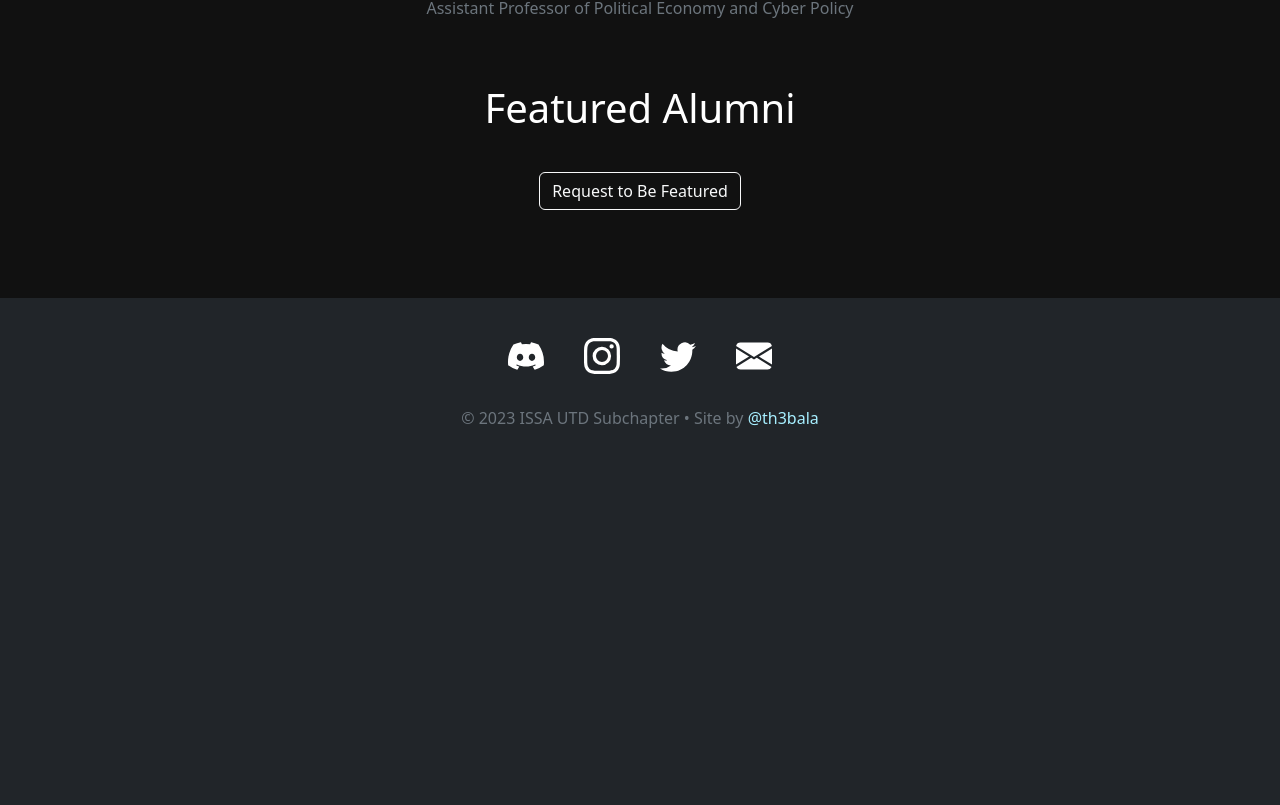
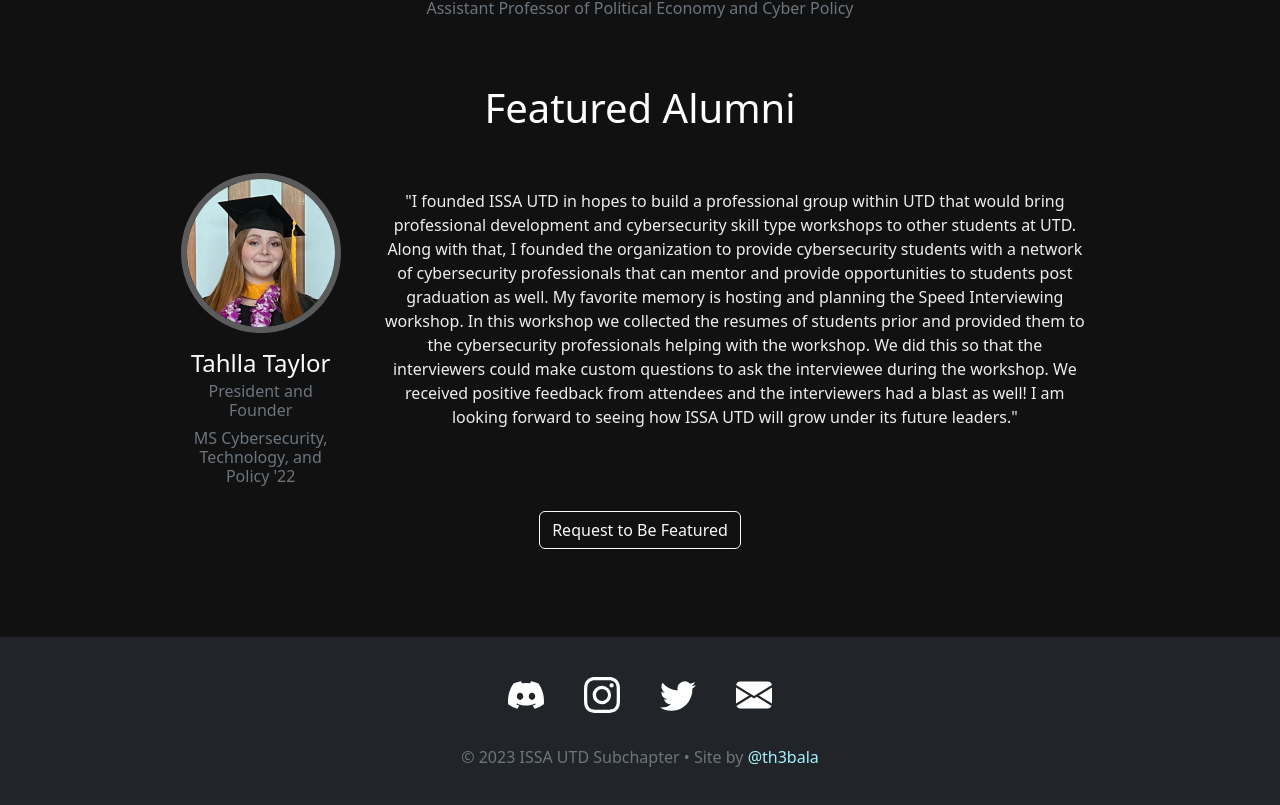
Before and after one commit to la-bala/issa-utd, a Vue app: page /about in a window 1280 px wide. Shown: the part 1840-2645 px from the top of the page. Before the commit the page ends 2326 px from the top, so only its background shows below. Built offline with nearby package versions, Linux system fonts and the light colour scheme.

Commit message:
alumni feature added

```diff
--- /dev/null
+++ b/src/components/Alumni.vue
@@ -0,0 +1,86 @@
+<script>
+import LinkedinIcon from './icons/LinkedinIcon.vue';
+import tahllaTaylorPic from '@/assets/tahllataylor.jpg';
+
+export default {
+    components: {
+        LinkedinIcon
+    },
+    props: {
+        name: String
+    },
+    data() {
+        return {
+            members: {
+                "Tahlla Taylor": { avatar: tahllaTaylorPic, linkedin: "https://www.linkedin.com/in/tahlla-taylor-1750194b", site: "" }
+            }
+        }
+    }
+}
+</script>
+
+<template>
+    <div class="team-member card mb-3 bg-transparent">
+        <div class="row justify-content-center">
+            <div class="col-lg-2">
+                <div id="memberHeader">
+                    <div id="memberCircle">
+                        <img id="memberImage" class="rounded-circle" :src="members[name].avatar" :alt="name" />
+                        <div id="memberOverlay">
+                            <div id="memberLinks" class="d-flex justify-content-center">
+                                <LinkedinIcon v-if="members[name].linkedin != ''" :size="32" :link="members[name].linkedin"/>
+                            </div>
+                        </div>
+                    </div>
+                </div>
+                <h4 class="text-white fs-4 mb-1">Tahlla Taylor</h4>
+                <h5 class="fs-6 text-muted">President and Founder</h5>
+                <h6 class="fs-6 text-muted">MS Cybersecurity, Technology, and Policy '22</h6>
+            </div>
+            <div class="col-lg-8">
+            <div class="card-body text-white">
+                <p style="color: #eeeeee" class="card-text fs-7">"I founded ISSA UTD in hopes to build a professional group within UTD that would bring professional development and cybersecurity skill type workshops to other students at UTD. Along with that, I founded the organization to provide cybersecurity students with a network of cybersecurity professionals that can mentor and provide opportunities to students post graduation as well. My favorite memory is hosting and planning the Speed Interviewing workshop. In this workshop we collected the resumes of students prior and provided them to the cybersecurity professionals helping with the workshop. We did this so that the interviewers could make custom questions to ask the interviewee during the workshop. We received positive feedback from attendees and the interviewers had a blast as well! I am looking forward to seeing how ISSA UTD will grow under its future leaders."</p>
+            </div>
+            </div>
+        </div>
+    </div>
+</template>
+
+<style scoped>
+#memberCircle {
+    position: relative;
+    left: 50%;
+    margin-left: -5rem;
+    width: 10rem;
+}
+#memberOverlay {
+    width:100%;
+    top:50%;
+    margin-top: -13px;
+    position: absolute;
+    transition: all 0.2s ease;
+    opacity: 0;
+}
+#memberLinks {
+    gap: 12px;
+}
+#memberCircle:hover #memberOverlay {
+    opacity: 1;
+}
+#memberCircle:hover #memberImage {
+    opacity: .2;
+}
+.team-member {
+    margin-bottom: 3rem;
+    text-align: center;
+}
+#memberImage {
+    width: 10rem;
+    border: 0.4rem solid rgba(226, 226, 226, 0.352);
+    transition: all 0.3s ease;
+}
+.team-member h4 {
+    margin-top: 1rem;
+    margin-bottom: 0;
+}
+</style>
--- a/src/components/Team.vue
+++ b/src/components/Team.vue
@@ -1,9 +1,11 @@
 <script>
 import TeamMember from './TeamMember.vue';
+import Alumni from './Alumni.vue';
 
 export default {
     components: {
-        TeamMember
+        TeamMember,
+        Alumni
     }
 }
 </script>
@@ -56,6 +58,7 @@
             <div class="text-center text-white">
                 <h2 class="section-heading">Featured Alumni</h2>
             </div>
+            <Alumni name="Tahlla Taylor"/>
             <div class = "row text-center">
                 <div class="col md-6">
                     <a class="btn btn-outline-light" href="https://forms.gle/HCmthQK3XCK2J4D49" target="_blank" rel="noopener noreferrer" role="button">Request to Be Featured</a>
--- a/src/components/TeamMember.vue
+++ b/src/components/TeamMember.vue
@@ -43,12 +43,12 @@
                 </div>
             </div>
         </div>
-        <h4 class="text-white">{{name}}</h4>
-        <p class="text-muted">{{role}}</p>
+        <h4 v-if="name != ''" class="text-white">{{name}}</h4>
+        <p v-if="role != ''" class="text-muted">{{role}}</p>
     </div>
 </template>
 
-<style>
+<style scoped>
 #memberCircle {
     position: relative;
     left: 50%;
```
Also changed, not shown: src/assets/tahllataylor.jpg (added).
